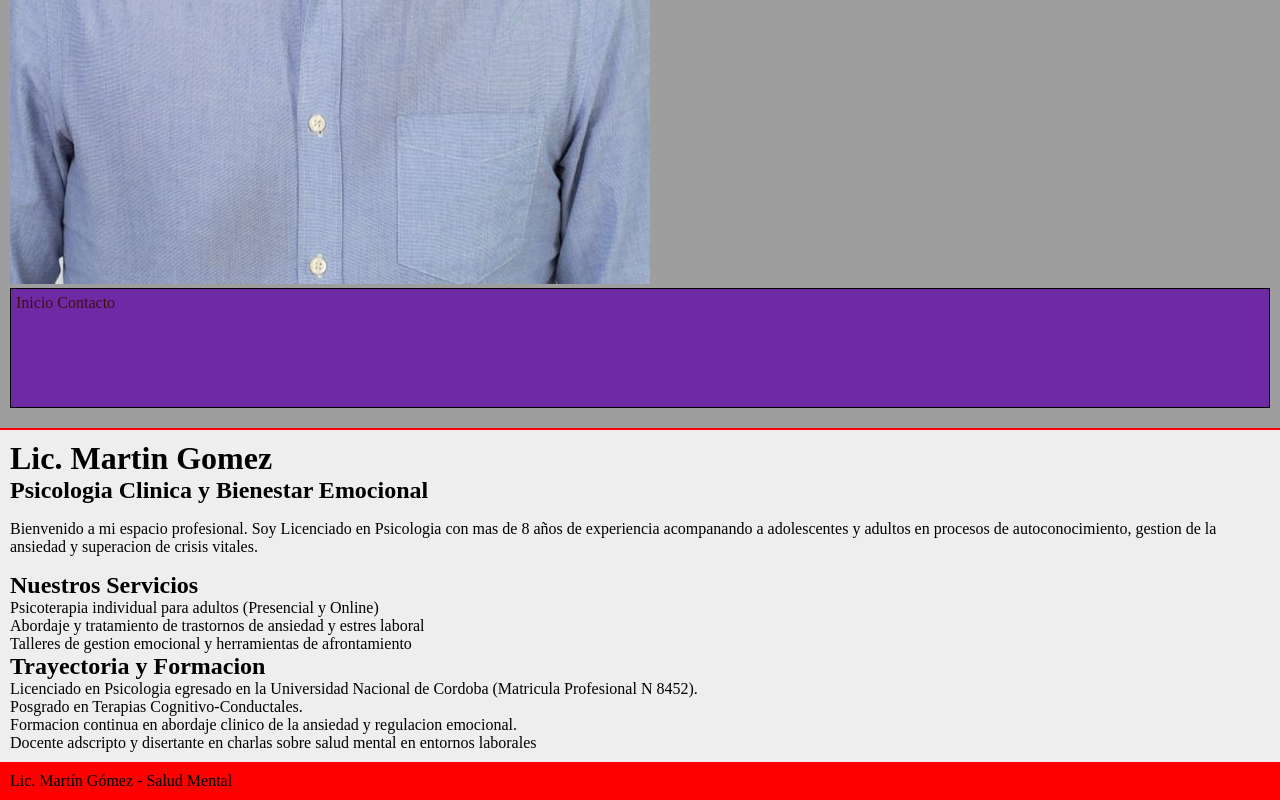
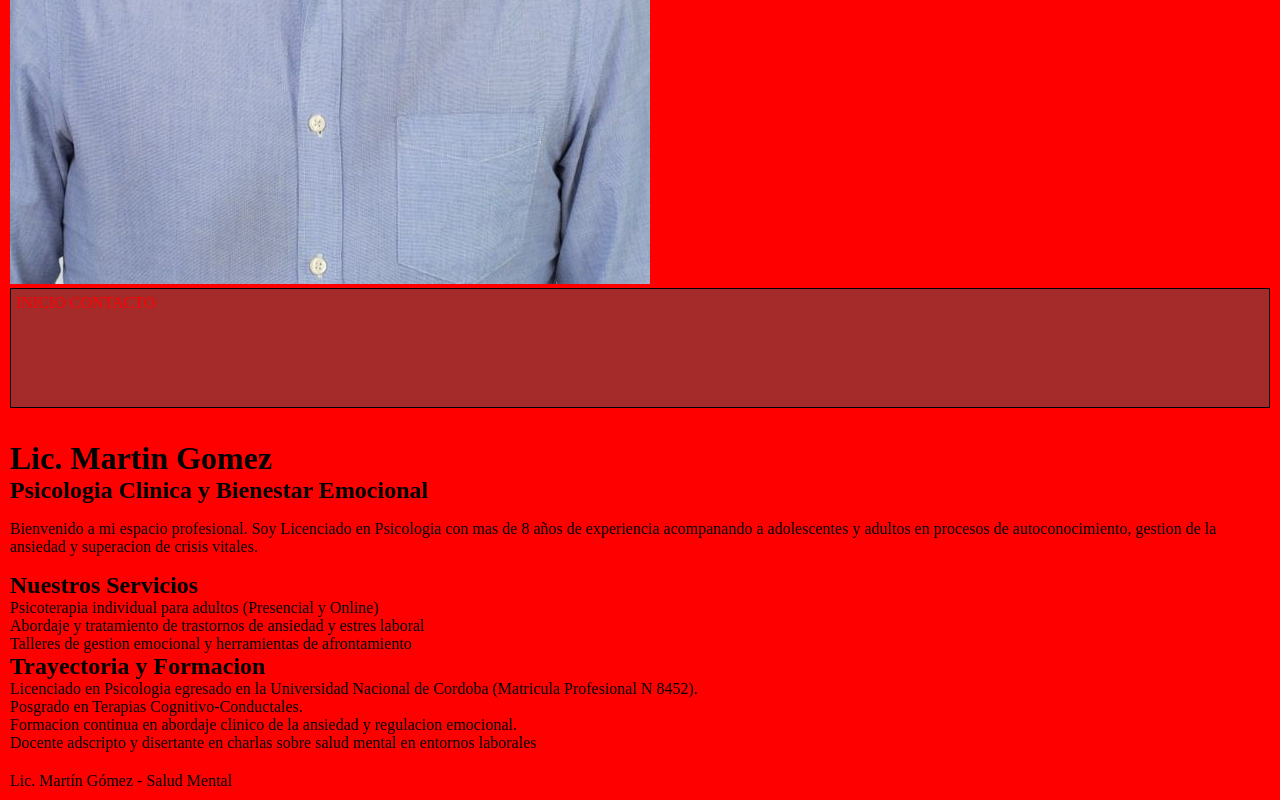
Before and after one commit to resiogenaro-lang/AplicacionesWeb1-ACTIVIDADGenaroResio, a website: page ACTIVIDAD6/recursos/src/index.html in a window 1280 px wide. Shown: the part 681-1481 px from the top of the page. Drawn offline with Linux system fonts and the light colour scheme.

Commit message:
CAMBIOSACT6

```diff
--- a/ACTIVIDAD6/recursos/estilos/index.css
+++ b/ACTIVIDAD6/recursos/estilos/index.css
@@ -13,17 +13,17 @@ ul {
 }
 
 body {
-  background-color: #eeeeee;
+  background-color: red;
 }
 
 a {
-  color: #3f0f0f;
+  color: red;
   text-decoration: none;
 }
 
 .cabecera-principal {
   padding: 5px 10px 20px 10px;
-  background-color: #9e9e9e;
+  background-color: red;
   border-bottom: 2px solid red;
 }
 
@@ -32,7 +32,7 @@ a {
   height: 120px;
   padding: 5px;
   border: 1px solid;
-  background-color: rgb(110, 42, 165);
+  background-color: rgb(165, 42, 42);
 }
 
 .contenido-principal {
--- a/ACTIVIDAD6/recursos/src/index.html
+++ b/ACTIVIDAD6/recursos/src/index.html
@@ -12,8 +12,8 @@
             <img src="/ACTIVIDAD6/recursos/imagenes/pexels-luisbecerrafotografo-5906261 (2).jpg" alt="Logo Lic. Martín Gómez">
         </a>
         <nav>
-            <a href="./index.html">Inicio</a>
-            <a href="./contacto.html">Contacto</a>
+            <a href="./index.html">INICIO</a>
+            <a href="./contacto.html">CONTACTO</a>
         </nav>
     </header>
     <main class="contenido-principal">
```
